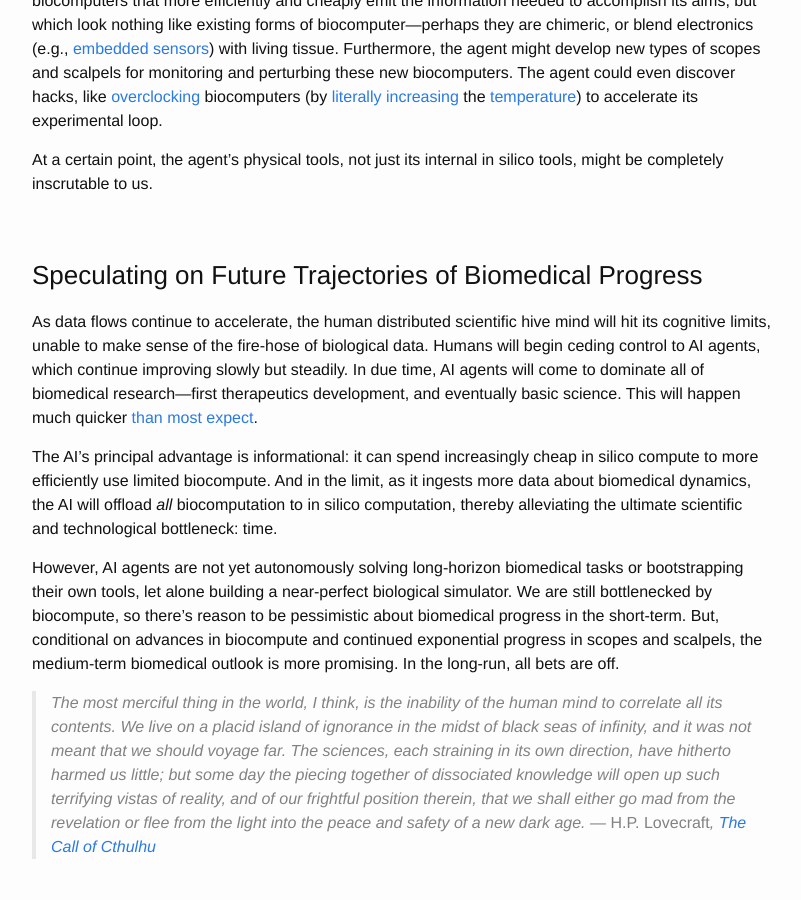
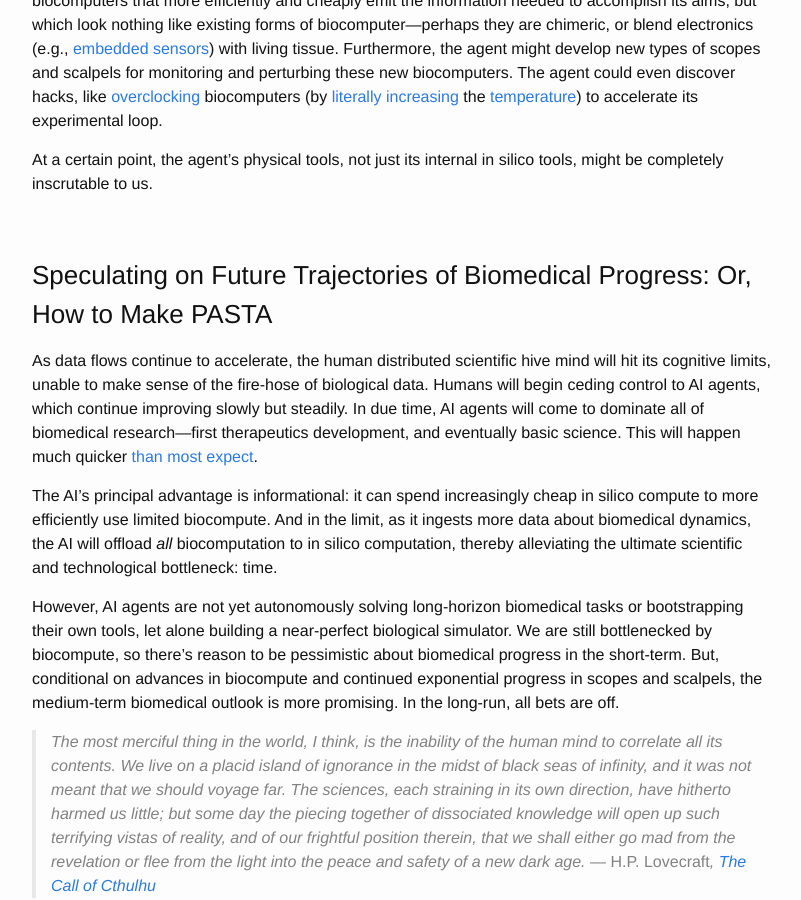
Before and after one commit to markovbio/markovbio.github.io, a Jekyll site: the page built from _posts/2022-08-01-future-history-biomedical-progress.markdown, in a window 1280 px wide and 900 px high, scrolled down 55568 px. Shown: the whole window, without its empty margins (238-1039 px from the left). Built offline with Jekyll 4.4.1, drawn with Linux system fonts in a browser that asks for light colours; formulas are drawn with MathJax 3.

Commit message:
Update 2022-08-01-future-history-biomedical-progress.markdown

```diff
--- a/_posts/2022-08-01-future-history-biomedical-progress.markdown
+++ b/_posts/2022-08-01-future-history-biomedical-progress.markdown
@@ -1074,7 +1074,7 @@ Consider the simulacra we discussed earlier; they are but one type of biocompute
 At a certain point, the agent’s physical tools, not just its internal in silico tools, might be completely inscrutable to us.
 
 
-### Speculating on Future Trajectories of Biomedical Progress
+### Speculating on Future Trajectories of Biomedical Progress: Or, How to Make PASTA
 
 As data flows continue to accelerate, the human distributed scientific hive mind will hit its cognitive limits, unable to make sense of the fire-hose of biological data. Humans will begin ceding control to AI agents, which continue improving slowly but steadily. In due time, AI agents will come to dominate all of biomedical research—first therapeutics development, and eventually basic science. This will happen much quicker [than most expect](https://www.overcomingbias.com/2021/05/theories-of-unnatural-selection.html).
 
```
